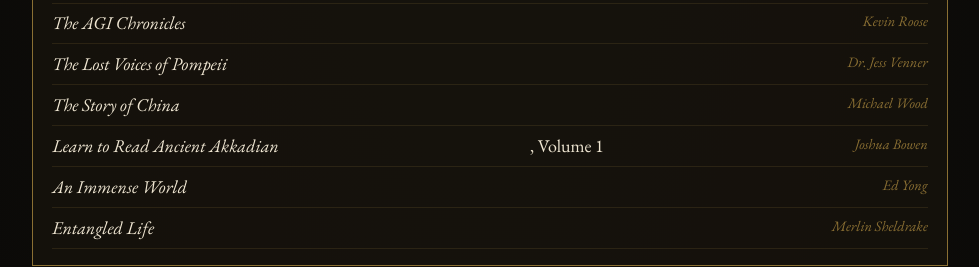
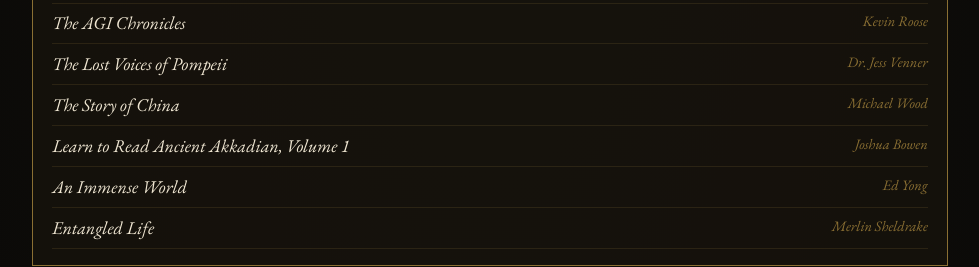
Before and after one commit to the-black-sword/the-black-sword.github.io, a plain HTML site: page library.html in a window 1280 px wide. Shown: the part 1448-1715 px from the top of the page, without its empty margins (150-1129 px from the left). Drawn offline with nearby package versions, Linux system fonts and the light colour scheme.

```diff
--- a/library.html
+++ b/library.html
@@ -61,7 +61,7 @@
           <li><em>The AGI Chronicles</em><span>Kevin Roose</span></li>
           <li><em>The Lost Voices of Pompeii</em><span>Dr. Jess Venner</span></li>
           <li><em>The Story of China</em><span>Michael Wood</span></li>
-          <li><em>Learn to Read Ancient Akkadian</em>, Volume 1<span>Joshua Bowen</span></li>
+          <li><em>Learn to Read Ancient Akkadian, Volume 1</em><span>Joshua Bowen</span></li>
           <li><em>An Immense World</em><span>Ed Yong</span></li>
           <li><em>Entangled Life</em><span>Merlin Sheldrake</span></li>
         </ul>
```
